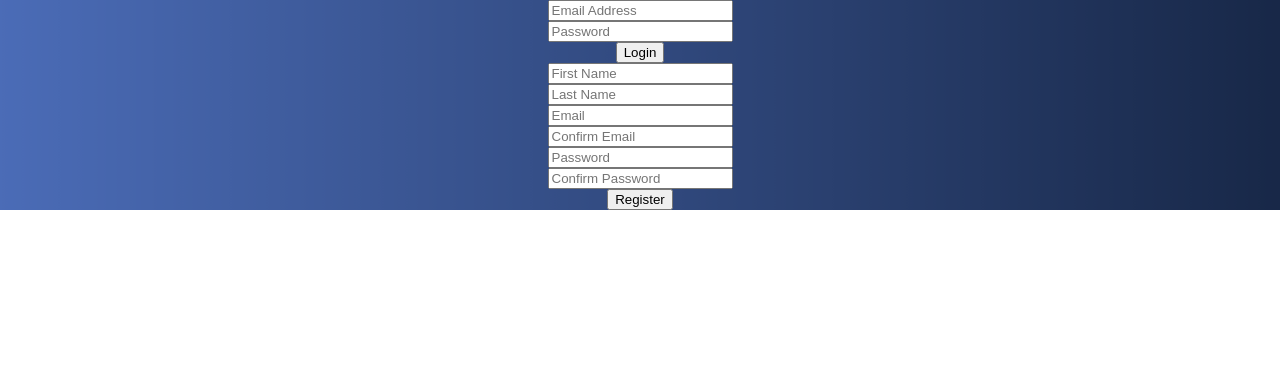
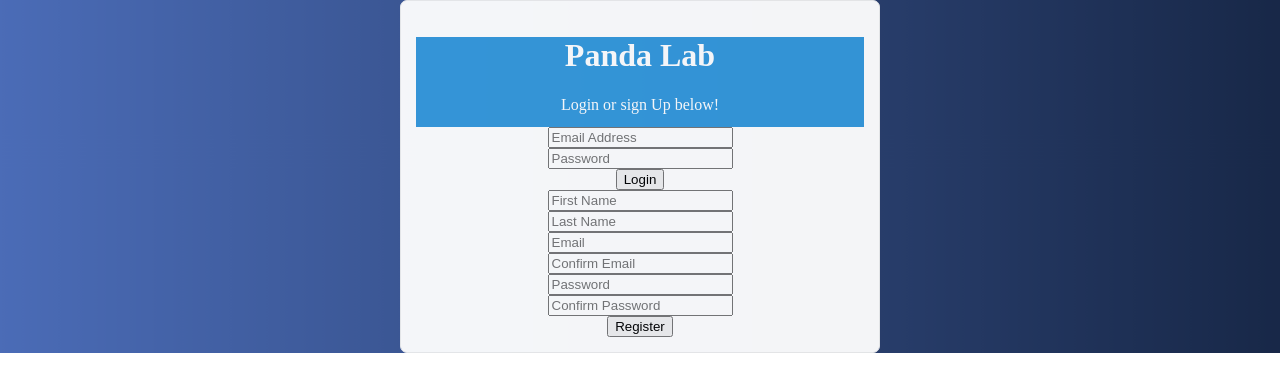
Before and after one commit to theparanoidpanda/socialNetwork, a PHP site: page /register.php in a window 1280 px wide. Shown: the top 392 px of the page. Run offline with PHP 8.4, Linux system fonts and the light colour scheme.

Commit message:
added some css to login & register form

```diff
--- a/assets/css/register_style.css
+++ b/assets/css/register_style.css
@@ -14,3 +14,30 @@ body {
     height: 100%;
     min-width: 950px;
 }
+
+.login_box {
+    position: relative;
+    margin-right: auto;
+    margin-left: auto;
+    top: 15%;
+    width: 35%;
+    background-color: #ffffff;
+    border: 1px solid #EDEDED;
+    border-radius: 7px;
+    padding: 15px;
+    opacity: 0.95;
+}
+
+.login_header {
+    width: 100%;
+    height: 90px;
+    background-color: #3498db;
+    color: #fff;
+    text-align: center;
+
+.login_header.h1 {
+    margin-top
+}
+
+
+}
--- a/register.php
+++ b/register.php
@@ -15,8 +15,12 @@ require 'includes/form_handlers/login_handler.php';
     </head>
 
     <body>
-
         <div class="wrapper">
+            <div class="login_box">
+                <div class="login_header">
+                    <h1>Panda Lab</h1>
+                    Login or sign Up below!
+                </div>
 
                 <form action="register.php" method="POST">
                     <input type="email" name="log_email" placeholder="Email Address" value="<?php if(isset($_SESSION['log_email'])) { echo $_SESSION['log_email']; } ?>" required><br />
@@ -74,7 +78,7 @@ require 'includes/form_handlers/login_handler.php';
 
                     <?php if(in_array("<span style='color: #ff0000;'>Registration Completed!</span><br />", $error_array)) echo "<span style='color: #ff0000;'>Registration Completed!</span><br />";?>
                 </form>
-
+            </div>
         </div>
 
     </body>
```
Lines whose indentation alone changed are shown as unchanged.
